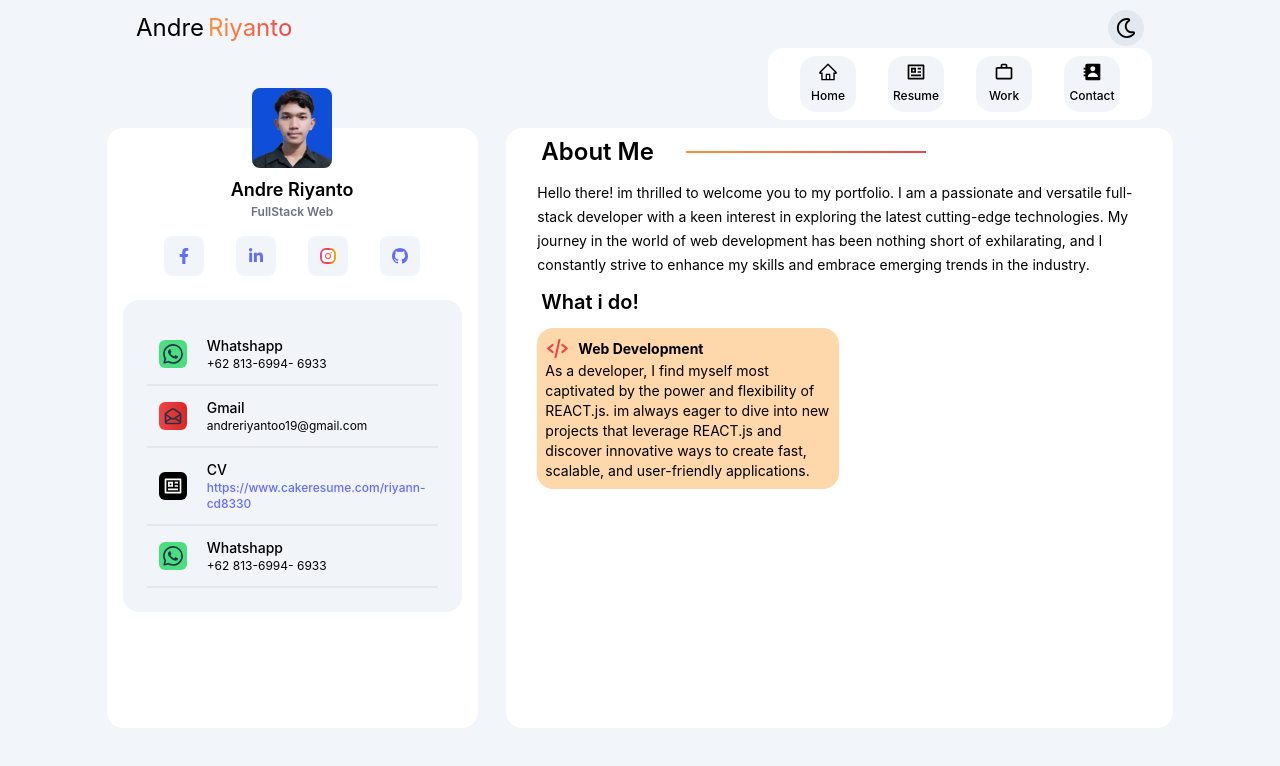
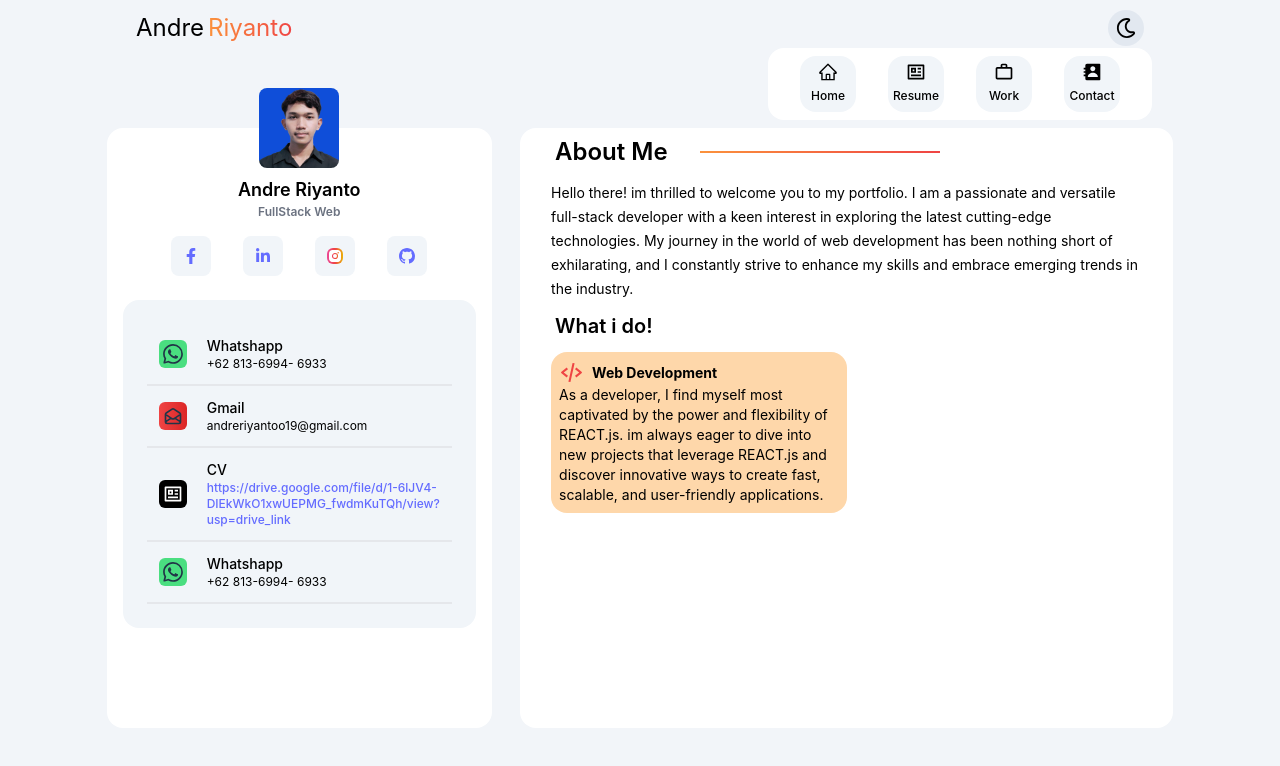
Before and after one commit to AnRiyan1912/web-portfolio, a React (Vite) app: page / in a window 1280 px wide. Shown: the top 766 px of the page. Built offline with nearby package versions, Linux system fonts and the light colour scheme.

Commit message:
change url cv

```diff
--- a/src/pages/contact/contact.jsx
+++ b/src/pages/contact/contact.jsx
@@ -111,11 +111,11 @@
                             </div>
                             <div className="text-black font-normal 2xl:text-base text-xs ">
                               <a
-                                href="https://www.cakeresume.com/riyann-cd8330"
+                                href="https://drive.google.com/file/d/1-6lJV4-DIEkWkO1xwUEPMG_fwdmKuTQh/view?usp=drive_link"
                                 target="blank"
                                 className="text-justify "
                               >
-                                https://www.cakeresume.com/riyann-cd8330
+                                https://drive.google.com/file/d/1-6lJV4-DIEkWkO1xwUEPMG_fwdmKuTQh/view?usp=drive_link
                               </a>
                             </div>
                           </div>
--- a/src/pages/home/home.jsx
+++ b/src/pages/home/home.jsx
@@ -109,11 +109,11 @@
                             </div>
                             <div className="text-black font-normal 2xl:text-base text-xs ">
                               <a
-                                href="https://www.cakeresume.com/riyann-cd8330"
+                                href="https://drive.google.com/file/d/1-6lJV4-DIEkWkO1xwUEPMG_fwdmKuTQh/view?usp=drive_link"
                                 target="blank"
                                 className="text-justify "
                               >
-                                https://www.cakeresume.com/riyann-cd8330
+                                https://drive.google.com/file/d/1-6lJV4-DIEkWkO1xwUEPMG_fwdmKuTQh/view?usp=drive_link
                               </a>
                             </div>
                           </div>
--- a/src/pages/resume/resume.jsx
+++ b/src/pages/resume/resume.jsx
@@ -112,11 +112,11 @@
                             </div>
                             <div className="text-black font-normal 2xl:text-base text-xs ">
                               <a
-                                href="https://www.cakeresume.com/riyann-cd8330"
+                                href="https://drive.google.com/file/d/1-6lJV4-DIEkWkO1xwUEPMG_fwdmKuTQh/view?usp=drive_link"
                                 target="blank"
                                 className="text-justify "
                               >
-                                https://www.cakeresume.com/riyann-cd8330
+                                https://drive.google.com/file/d/1-6lJV4-DIEkWkO1xwUEPMG_fwdmKuTQh/view?usp=drive_link
                               </a>
                             </div>
                           </div>
--- a/src/pages/work/work.jsx
+++ b/src/pages/work/work.jsx
@@ -110,11 +110,11 @@
                             </div>
                             <div className="text-black font-normal 2xl:text-base text-xs ">
                               <a
-                                href="https://www.cakeresume.com/riyann-cd8330"
+                                href="https://drive.google.com/file/d/1-6lJV4-DIEkWkO1xwUEPMG_fwdmKuTQh/view?usp=drive_link"
                                 target="blank"
                                 className="text-justify "
                               >
-                                https://www.cakeresume.com/riyann-cd8330
+                                https://drive.google.com/file/d/1-6lJV4-DIEkWkO1xwUEPMG_fwdmKuTQh/view?usp=drive_link
                               </a>
                             </div>
                           </div>
```
